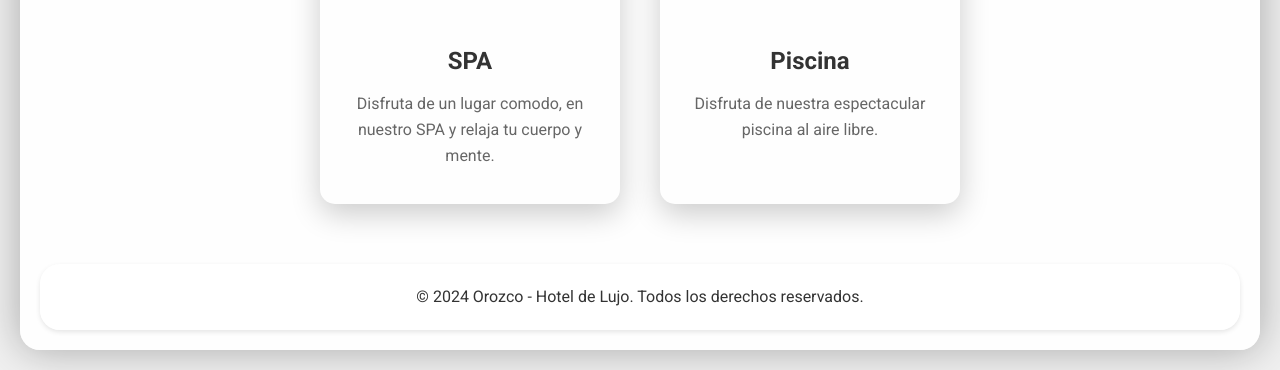
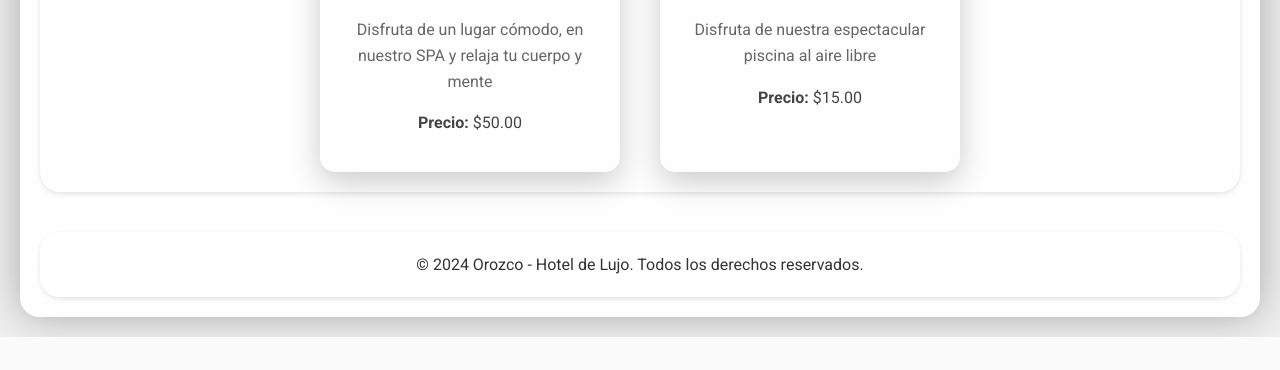
Before and after one commit to emilioj04/gestionHotel, a Django app: page /servicios/ in a window 1280 px wide. Shown: the part 935-1305 px from the top of the page. After the commit the page ends 1272 px from the top, so only its background shows below. Run offline with Django 5.2, Linux system fonts and the light colour scheme; data comes from the database, SQL or seed files in the repository.

Commit message:
Actualizacion de datos

```diff
--- a/GestionHotel/GestionHotel/settings.py
+++ b/GestionHotel/GestionHotel/settings.py
@@ -11,8 +11,6 @@ https://docs.djangoproject.com/en/5.0/ref/settings/
 """
 
 from pathlib import Path
-
-import develop
 
 # Build paths inside the project like this: BASE_DIR / 'subdir'.
 BASE_DIR = Path(__file__).resolve().parent.parent
--- a/GestionHotel/Reservas/models.py
+++ b/GestionHotel/Reservas/models.py
@@ -21,7 +21,6 @@ class Habitacion(models.Model):
     costo = models.DecimalField(max_digits=10, decimal_places=2)
     disponibilidad = models.BooleanField(default=True)
     capacidad = models.IntegerField()
-    reserva = models.ForeignKey('Reserva', on_delete=models.DO_NOTHING, related_name='habitacionList',default=None)
 
     def __str__(self):
         return str(self.numero)
@@ -37,7 +36,9 @@ class TipoServicio(models.TextChoices):
 
 
 class Servicio(models.Model):
+    imagen = models.URLField(max_length=200, null=True,blank=True, default="https://www.abasturhub.com/img/blog/roomservice-op1_-roomservice-con-serv--1-.jpg")
     tipoServicio = models.CharField(max_length=15, choices=TipoServicio.choices, default=TipoServicio.SPA)
+    descripcion = models.TextField(default="Servicio de comida a Habitación. Servicio rapido y de calidad")
     costo = models.DecimalField(max_digits=10, decimal_places=2)
     empleado_list = models.ForeignKey(Empleado, related_name='servicios', on_delete=models.DO_NOTHING,default=None)
 
--- a/GestionHotel/Reservas/views.py
+++ b/GestionHotel/Reservas/views.py
@@ -1,3 +1,24 @@
 from django.shortcuts import render
+from .models import Habitacion, Servicio
 
 # Create your views here.
+def habitaciones(request):
+    habitaciones = Habitacion.objects.all()
+    content = {
+        'habitaciones': habitaciones
+        }
+    return render(request, 'habitaciones.html', content)
+
+def habitaciondetail(request, numero) :
+    habitacion = Habitacion.objects.get(numero=numero)
+    content = {
+        'habitacion': habitacion
+    }
+    return render(request, 'habitaciondetail.html', content)
+
+def servicios(request):
+    servicios = Servicio.objects.all()
+    content = {
+        'servicios': servicios
+    }
+    return render(request, 'servicios.html', content)
--- a/GestionHotel/static/generales.css
+++ b/GestionHotel/static/generales.css
@@ -228,7 +228,7 @@ input[type="submit"]:hover {
 }
 /*Estilos de servicios*/
 #services {
-    margin-top: 80px;
+    margin-top: 40px;
     text-align: center;
 }
 /* Sección de Testimonios */
@@ -255,8 +255,11 @@ input[type="submit"]:hover {
     font-weight: bold;
 }
 /* Sección de Mapa y Contacto */
-.contact-section {
-    margin-top: 80px;
+.content-section{
+    padding: 40px auto;
+    border-radius: 20px;
+    box-shadow: 0 2px 5px rgba(0, 0, 0, 0.1);
+    margin-top: 40px;
     text-align: center;
 }
 .map {
--- a/GestionHotel/templates/habitaciones.html
+++ b/GestionHotel/templates/habitaciones.html
@@ -24,9 +24,11 @@
                     </h3>
                     <p class="card-text">
                         {{habitacion.descripcion}} <br>
-                        <strong>Precio:</strong> ${{habitacion.precio}} <br>
                         <strong>Capacidad:</strong> {{habitacion.capacidad}} personas <br>
                         <strong>Disponibilidad:</strong> {{habitacion.disponibilidad}} <br>
+                    </p>
+                    <p>
+                        <strong>Precio:</strong> ${{habitacion.costo}} por noche
                     </p>
                     <a href="{% url 'habitacion_detail' habitacion.numero%}" class="btn">Ver Detalles</a>
                 </div>
--- a/GestionHotel/templates/servicios.html
+++ b/GestionHotel/templates/servicios.html
@@ -18,48 +18,22 @@
     <p>Ofrecemos una variedad de servicios para hacer tu estancia en nuestro hotel más placentera.</p>
 
     <div class="card-deck">
-        <!-- Tarjeta de Alimentacion -->
-        <div class="card">
-            <img src="https://www.abasturhub.com/img/blog/roomservice-op1_-roomservice-con-serv--1-.jpg" class="card-img-top" alt="Alimentacion">
-            <div class="card-body">
-                <h3 class="card-title">Alimentacion</h3>
-                <p class="card-text">Servicio de comida a Habitación. Servicio rapido y de calidad</p>
+        {% for servicio in servicios %}
+            <div class="card">
+                <img src="{{servicio.imagen}}" class="card-img-top" alt="{{servicio.tipoServicio}}">
+                <div class="card-body">
+                    <h3 class="card-title">
+                        {{servicio.tipoServicio}}
+                    </h3>
+                    <p class="card-text">
+                        {{servicio.descripcion}}
+                    </p>
+                    <p>
+                        <strong>Precio:</strong> ${{servicio.costo}}
+                    </p>
+                </div>
             </div>
-        </div>
-        <!-- Tarjeta de Masaje -->
-        <div class="card">
-            <img src="https://www.kempinski.com/var/site/storage/images/9/0/7/0/390709-1-eng-GB/16d135c952b4-74460612_4K.jpg" class="card-img-top" alt="Masaje">
-                <div class="card-body">
-                    <h3 class="card-title">Masaje</h3>
-                    <div class="card-body">
-                        <p class="card-text">Relájate y revitalízate con nuestros masajes profesionales.</p>
-                    </div>
-                </div>
-        </div>
-        <!-- Tarjeta de Estacionamiento -->
-        <div class="card">
-            <img src="https://i.pinimg.com/originals/78/c5/f8/78c5f881a99f3d326d5f05358998cd68.jpg" class="card-img-top" alt="Estacionamiento">
-            <div class="card-body">
-                <h3 class="card-title">Estacionamiento</h3>
-                <p class="card-text">Estaciona con tranquilidad y disfruta de nuestro servicio de valet.</p>
-            </div>
-        </div>
-        <!-- Tarjeta de SPA -->
-        <div class="card">
-            <img src="https://i.pinimg.com/originals/a1/ae/29/a1ae296603e2ce009a17cc4e4a326c32.jpg" class="card-img-top" alt="SPA">
-            <div class="card-body">
-                <h3 class="card-title">SPA</h3>
-                <p class="card-text">Disfruta de un lugar comodo, en nuestro SPA y relaja tu cuerpo y mente.</p>
-            </div>
-        </div>
-        <!-- Tarjeta de Piscina -->
-        <div class="card">
-            <img src="https://www.hotelvinasqueirolo.com/v02/images/piscina-descanso.jpg" class="card-img-top" alt="Piscina">
-            <div class="card-body">
-                <h3 class="card-title">Piscina</h3>
-                <p class="card-text">Disfruta de nuestra espectacular piscina al aire libre.</p>
-            </div>
-        </div>
+        {% endfor %}
     </div>
 </div>
 {% endblock %}
--- a/GestionHotel/website/views.py
+++ b/GestionHotel/website/views.py
@@ -1,28 +1,10 @@
 from django.shortcuts import render
-from Reservas.models import *
+from Reservas.views import *
 
 # Create your views here.
 
 def home(request):
     return render(request, 'index.html')
-
-
-def habitaciones(request):
-    habitaciones = Habitacion.objects.all()
-    content = {
-        'habitaciones': habitaciones
-        }
-    return render(request, 'habitaciones.html', content)
-
-def habitaciondetail(request, numero) :
-    habitacion = Habitacion.objects.get(numero=numero)
-    content = {
-        'habitacion': habitacion
-    }
-    return render(request, 'habitaciondetail.html', content)
-
-def servicios(request):
-    return render(request, 'servicios.html')
 
 def testimonios(request):
     return render(request, 'testimonios.html')
```
Also changed, not shown: GestionHotel/templates/habitaciondetail.html (+17 -0 lines), GestionHotel/templates/index.html (+1 -18 lines), GestionHotel/Reservas/migrations/0013_servicio_descripcion_servicio_imagen.py (added), GestionHotel/Reservas/migrations/0014_remove_habitacion_reserva.py (added), GestionHotel/db.sqlite3.
